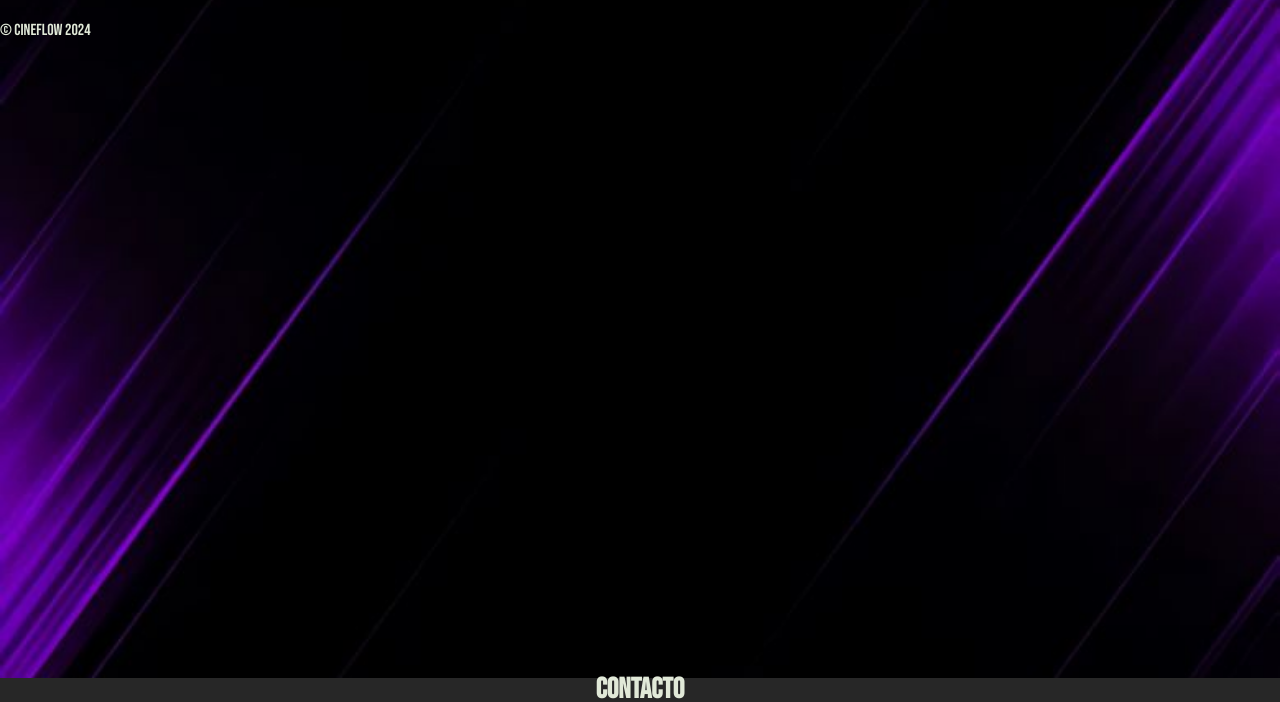
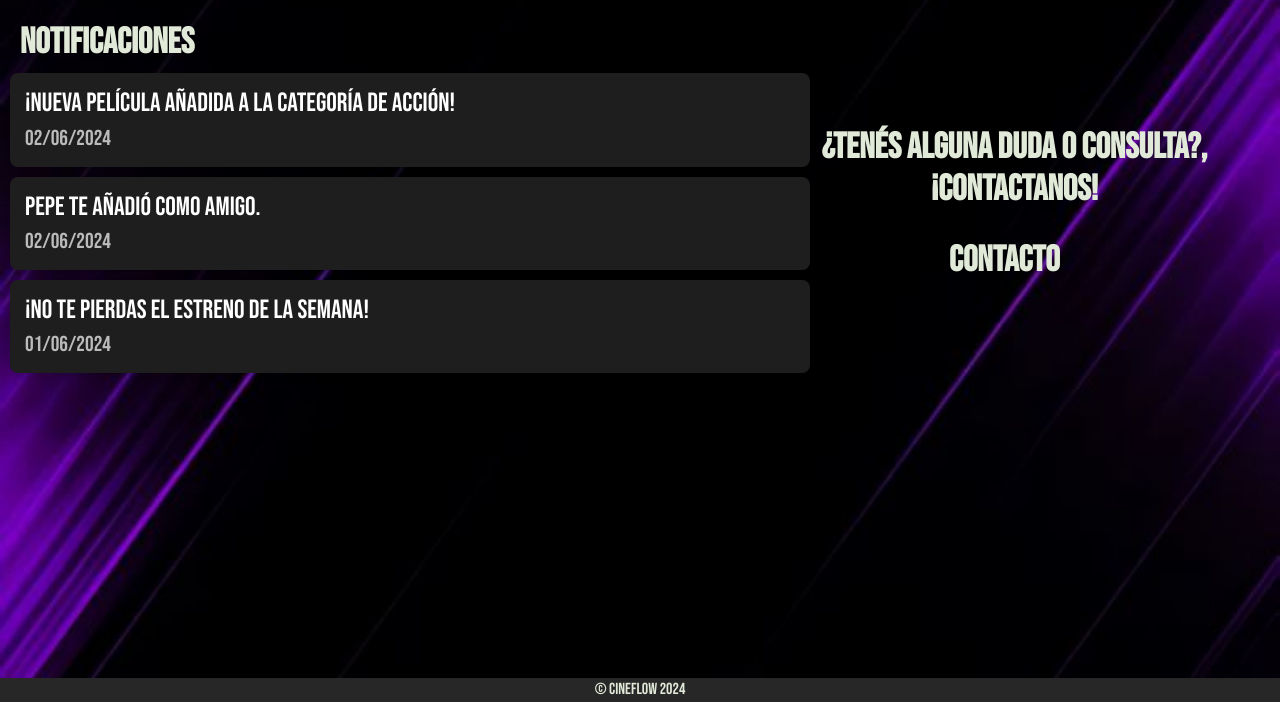
Before and after one commit to xKensho47/CProyectoMS, a PHP site: page /notificaciones.php in a window 1280 px wide. Shown: the part 98-800 px from the top of the page. Run offline with PHP 8.4, Linux system fonts and the light colour scheme.

Commit message:
Front de notificaciones
Estilos para la visualizacion de notificaciones.

```diff
--- a/css/estilos.css
+++ b/css/estilos.css
@@ -1387,3 +1387,80 @@ tbody{
    margin-top: 1%;
 
 }
+
+.notificaciones {
+    display: flex;
+    flex-direction: column;
+    gap: 10px;
+    margin: 10px;
+}
+
+.notificacion {
+    background-color: #1e1e1e;
+    color: #ffffff;
+    width: 800px;
+    padding: 15px;
+    border-radius: 8px;
+    box-shadow: 0 4px 6px rgba(0, 0, 0, 0.1);
+}
+
+.notificacion .mensaje {
+    font-size: 1.1em;
+    margin: 0 0 5px 0;
+}
+
+.notificacion .fecha {
+    font-size: 0.9em;
+    color: #bbbbbb;
+    text-align: right;
+}
+
+.contacto {
+    display: flex;
+    flex-direction: column;
+    position: absolute;
+    justify-content: center;
+    align-items: center;
+    z-index: 1;
+    top: 30%;
+    width: 500px;
+    right: 2%;
+    list-style-type: none;
+    text-transform: uppercase;
+    color: var(--color-text);
+}
+
+.contacto a{
+    text-align: center;
+    text-decoration: none;
+    font-weight: bold;
+    font-size: 36px;
+    color: var(--color-text);
+    width: 25%;
+    margin-top: 30px;
+}
+
+.contacto:hover{
+    cursor: default;
+}
+
+.contacto:hover a{
+    color: var(--color-principal);
+    cursor: pointer;
+    transition: all .5s;
+}
+
+.notificaciones-main {
+    background-color: var(--color-transparent);
+    color: var(--color-text);
+    font-size: 1.5rem;
+    width: 100%;
+    max-height: 85vh;
+    position: relative;
+
+    z-index: 1;
+}
+
+.notificaciones-main h2{
+    margin-left: 20px;
+}
--- a/notificaciones.php
+++ b/notificaciones.php
@@ -10,7 +10,7 @@
     <link rel="stylesheet" href="css/estilos.css">
     <link rel="stylesheet" type="text/css" href="slick/slick.css" />
     <link rel="stylesheet" type="text/css" href="slick/slick-theme.css" />
-    <title>Peliculas</title>
+    <title>Notificaciones</title>
 </head>
 
 <body>
@@ -19,23 +19,42 @@
         include("conexion.php");
         include("header.php");
         require_once("loginVerification.php");
+        ?>
+    </div>
+        <main class="notificaciones-main">
+            <h2>Notificaciones</h2>
+            <div class="notificaciones">
+                <div class="notificacion">
+                    <p class="mensaje">¡Nueva película añadida a la categoría de Acción!</p>
+                    <span class="fecha">02/06/2024</span>
+                </div>
+                <div class="notificacion">
+                    <p class="mensaje">Pepe te añadió como amigo.</p>
+                    <span class="fecha">02/06/2024</span>
+                </div>
+                <div class="notificacion">
+                    <p class="mensaje">¡No te pierdas el estreno de la semana!</p>
+                    <span class="fecha">01/06/2024</span>
+                </div>
 
-        ?>
-        <main>
-
+            </div>
+            <div class="contacto">
+                <h2>¿Tenés alguna duda o consulta?,</h2>
+                <h2> ¡Contactanos!</h2>
+                <a href="contacto.php">Contacto</a>
+            </div>
         </main>
 
 
 
-        <script src="script/jquery.js"></script>
-        <script src="slick/slick.min.js"></script>
-        <script src="script/script.js"></script>
-        <script src="script/botonTop.js"></script>
-    </div>
+    <script src="script/jquery.js"></script>
+    <script src="slick/slick.min.js"></script>
+    <script src="script/script.js"></script>
+    <script src="script/botonTop.js"></script>
+
     <footer>
-        <div class="menu__item"><a href="contacto.php">Contacto</a></div>
+        <p>&copy; CineFlow 2024</p>
     </footer>
-    <p>&copy; CineFlow 2024</p>
 </body>
 
 </html>
```
